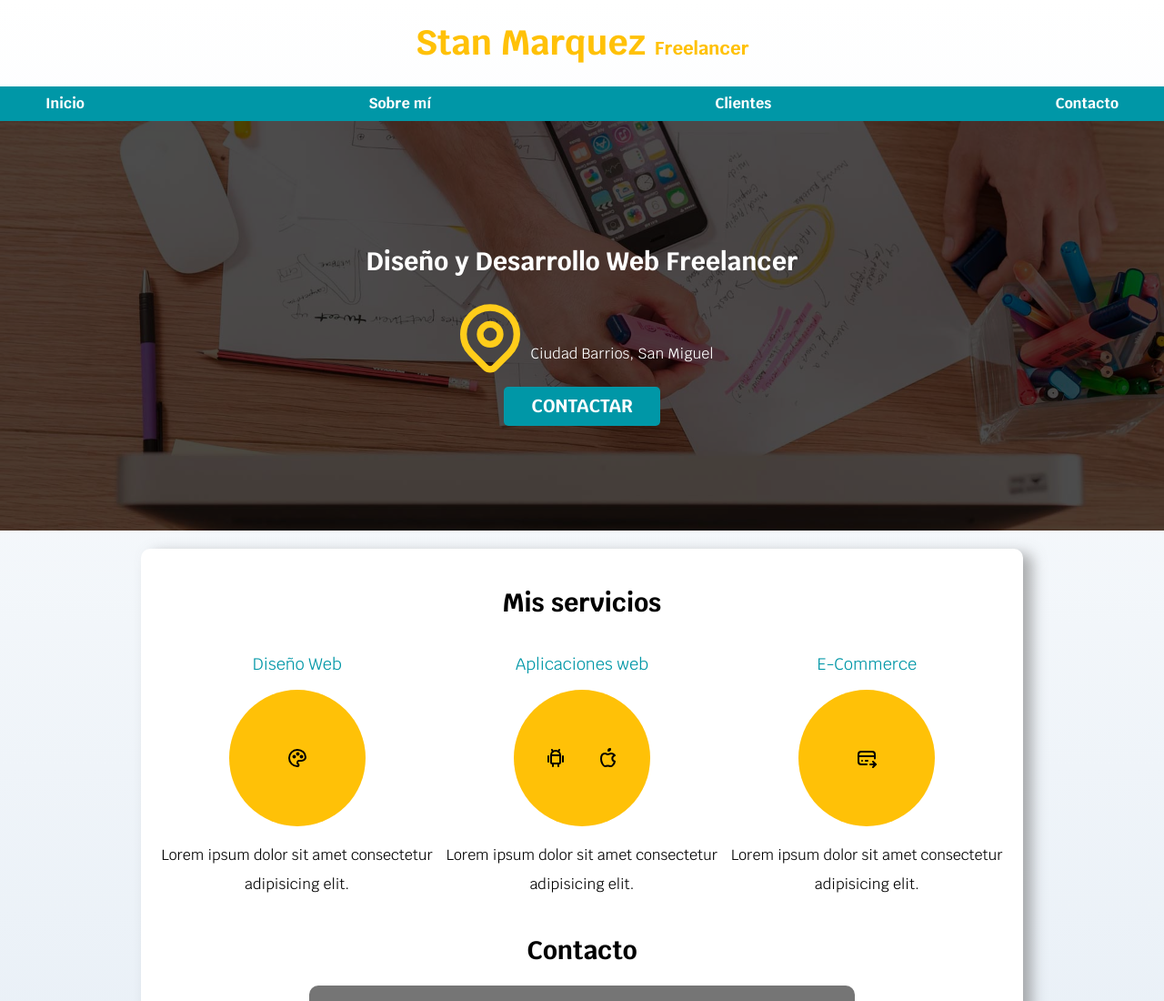
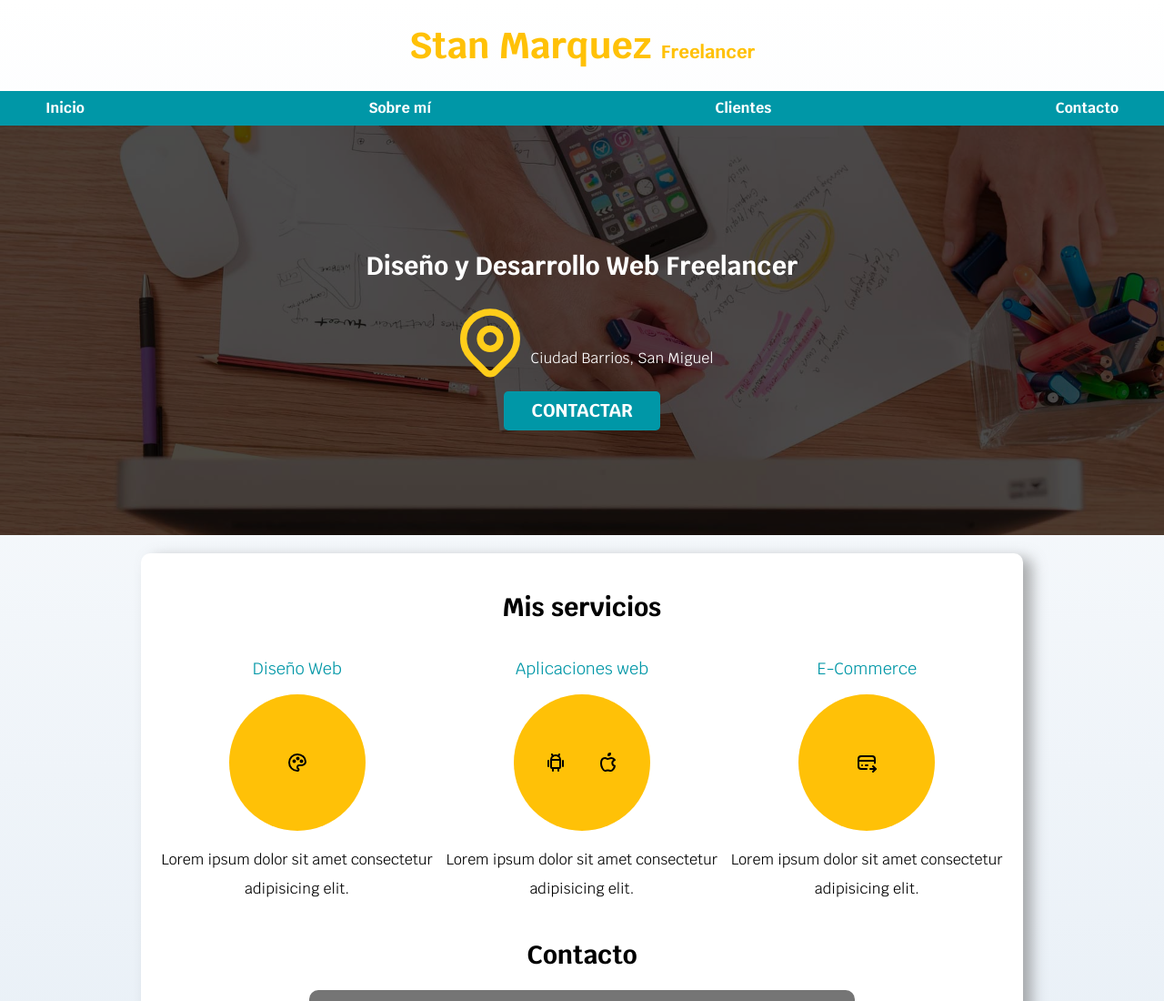
Before and after one commit to stan-mqz/proyectoFreelancer_StanMarquez, a plain HTML site: page index.html in a window 1280 px wide. Shown: the top 1100 px of the page at 91% size. Drawn offline with Linux system fonts and the light colour scheme.

Commit message:
Tamaño del titulo actualizado a 4rem

```diff
--- a/css/styles.css
+++ b/css/styles.css
@@ -103,7 +103,7 @@ body {
 }
 /* Títulos */
 h1{
-    font-size: 3.8rem;
+    font-size: 4rem;
     color: var(--principal);
 }
 
```
